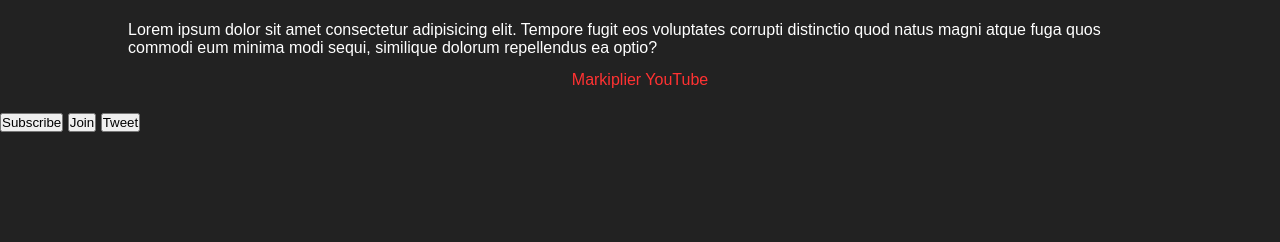
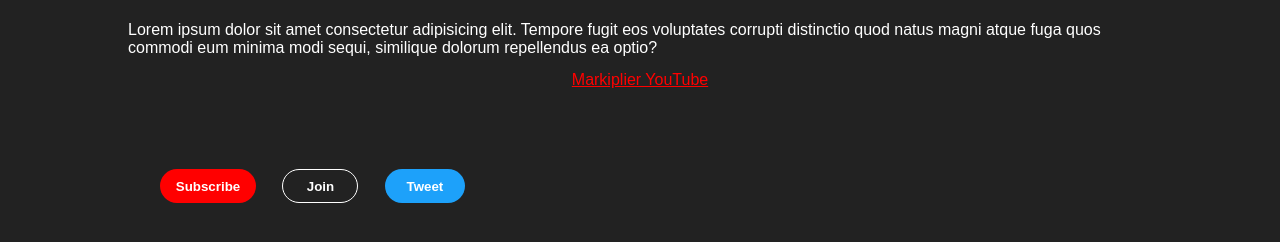
Before and after one commit to Razir28/Codingan, a plain HTML site: page Codingan/HTML, CSS, JS/Dasar CSS/index.html in a window 1280 px wide. Shown: the part 40-282 px from the top of the page. Drawn offline with Linux system fonts and the light colour scheme.

Commit message:
modified

```diff
--- a/Codingan/HTML, CSS, JS/Dasar CSS/style.css
+++ b/Codingan/HTML, CSS, JS/Dasar CSS/style.css
@@ -32,10 +32,52 @@ body {
 }
 
 .link a {
-  text-decoration: none;
-  color: rgb(255, 50, 50);
+  text-decoration: underline;
+  color: #ff0000;
 }
 
 .link a:hover {
-  color: rgb(255, 90, 90);
+  color: #ff2828;
 }
+
+.btn-container {
+  margin-top: 10vh;
+  margin-left: 20vh;
+}
+
+.subs-btn {
+  margin-right: 22px;
+  font-weight: bold;
+  border-style: none;
+  border-radius: 50px;
+  color: #fff;
+  background-color: #ff0000;
+  height: 34px;
+  width: 96px;
+  cursor: pointer;
+}
+
+.join-btn {
+  margin-right: 22px;
+  font-weight: bold;
+  border-style: solid;
+  border-width: 1px;
+  border-color: #fff;
+  border-radius: 50px;
+  color: #fff;
+  background-color: #222222;
+  height: 34px;
+  width: 76px;
+  cursor: pointer;
+}
+
+.tweet-btn {
+  font-weight: bold;
+  border-style: none;
+  border-radius: 50px;
+  color: #fff;
+  background-color: #1da1fa;
+  height: 34px;
+  width: 80px;
+  cursor: pointer;
+}
```
